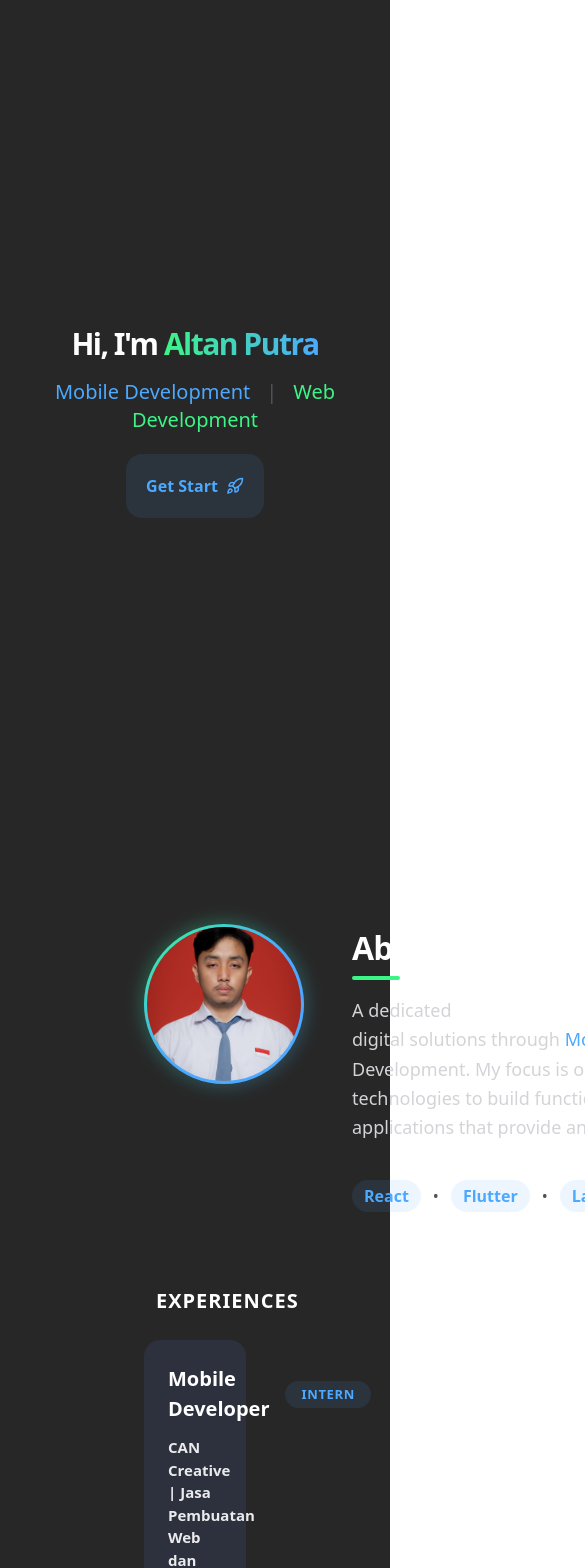
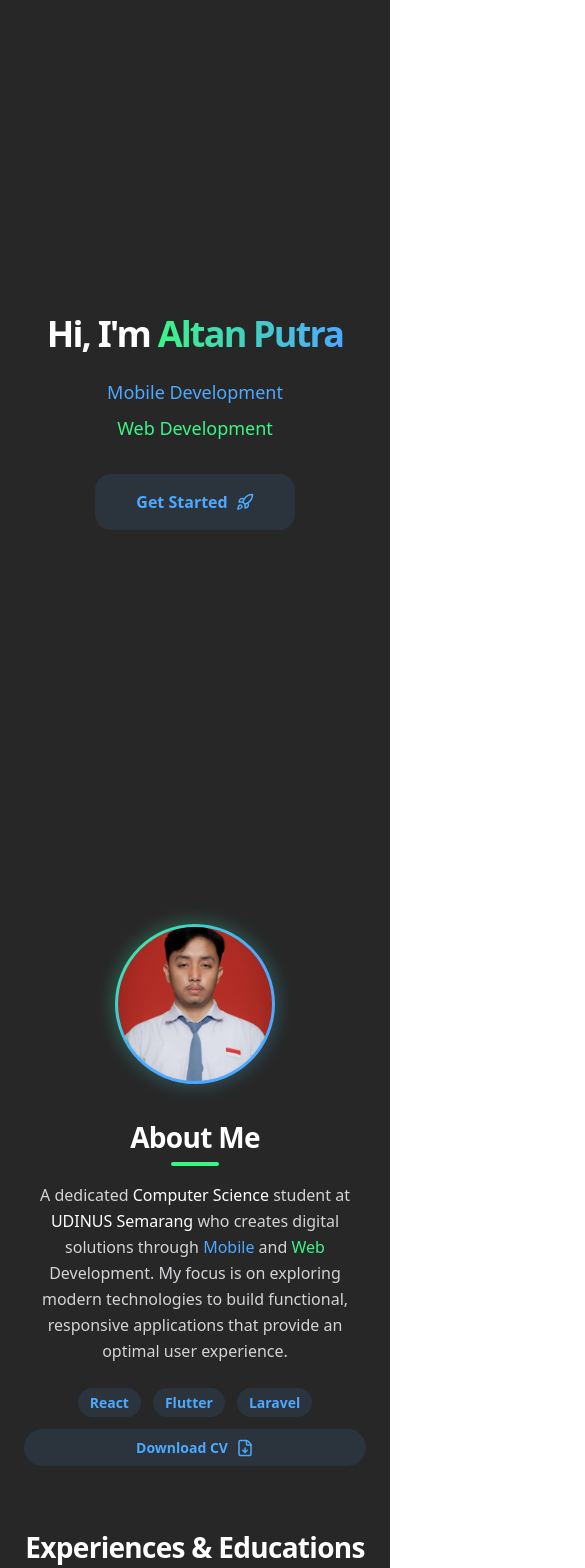
Before and after one commit to altantheprodigy/my-porto, a Next.js app: page / in a window 390 px wide. Shown: the top 1568 px of the page, 585 px wide, since content can reach past the window. Built offline with nearby package versions, Linux system fonts and the light colour scheme.

Commit message:
Responsive

```diff
--- a/app/page.tsx
+++ b/app/page.tsx
@@ -147,50 +147,53 @@ export default function Home() {
     // Outer container: Hapus padding dan gap di sini agar Hero bisa full-screen
     <div className="bg-hitam-utama min-h-screen font-sans text-black selection:bg-gray-200">
       {/* 1. HERO SECTION (Memenuhi Layar 100vh) */}
-      <section className="flex h-screen flex-col items-center justify-center text-center">
-        <h1 className="font-utama text-3xl font-bold tracking-tighter text-white md:text-5xl">
+      <section className="flex h-screen flex-col items-center justify-center px-6 text-center">
+        {/* Font Size: text-4xl di HP, text-6xl di Laptop */}
+        <h1 className="font-utama text-4xl font-bold tracking-tighter text-white md:text-6xl lg:text-7xl">
           Hi, I'm <span className="text-gradient-altan">Altan Putra</span>
         </h1>
-        <p className="mt-4 text-xl font-light text-zinc-400 md:text-2xl">
+
+        {/* Flex-col di HP agar tidak bertabrakan, Flex-row di Laptop */}
+        <p className="mt-6 flex flex-col items-center text-lg font-light text-zinc-400 md:flex-row md:text-2xl">
           <span className="text-brand-blue font-medium">
             Mobile Development
           </span>
-          <span className="mx-4 text-zinc-600">|</span>
-          <span className="text-brand-green font-medium">Web Development</span>
+          {/* Sembunyikan garis pemisah (|) di HP, munculkan di MD (tablet) ke atas */}
+          <span className="mx-4 hidden text-zinc-600 md:inline">|</span>
+          <span className="text-brand-green mt-2 font-medium md:mt-0">
+            Web Development
+          </span>
         </p>
+
+        {/* Tombol Get Started */}
         <a
           href="#about"
-          // Class dasar tombol tetap sama seperti keinginanmu
-          className="group bg-brand-blue/10 text-brand-blue hover:bg-brand-blue relative mt-5 flex w-fit items-center gap-2 overflow-hidden rounded-2xl px-5 py-5 text-[16px] font-semibold transition-all duration-300 hover:text-white active:scale-95"
+          className="group bg-brand-blue/10 text-brand-blue hover:bg-brand-blue relative mt-8 flex w-full max-w-[200px] items-center justify-center gap-2 overflow-hidden rounded-2xl px-6 py-4 text-[16px] font-semibold transition-all duration-300 hover:text-white active:scale-95 md:w-fit"
         >
-          {/* === 1. Animasi Cahaya Lewat Berwarna Gradasi === */}
           <div
-            // KITA GUNAKAN GRADIENT VAR DISINI MELALUI INLINE STYLE
             style={{ backgroundImage: "var(--bg-gradient-altan)" }}
-            // Penjelasan Class:
-            // absolute inset-0 : Agar memenuhi ukuran tombol
-            // -translate-x-full : Posisi awal di luar sebelah kiri
-            // opacity-70 : PENTING! Agar warnanya agak transparan seperti cahaya/kilatan, tidak blok solid. (Bisa diatur 50-90)
-            // transition-transform duration-700 : Durasi sedikit diperlambat agar warnanya lebih terlihat saat lewat
-            // group-hover:translate-x-full : Saat dihover, bergerak ke luar sebelah kanan
             className="absolute inset-0 -translate-x-full opacity-70 transition-transform duration-700 ease-in-out group-hover:translate-x-full"
           ></div>
 
-          <span className="relative z-10">Get Start</span>
+          <span className="relative z-10">Get Started</span>
 
-          {/* 2. Animasi Ikon (Bounce & Slide) */}
           <RocketIcon
             size={18}
             className="relative z-10 transition-all duration-300 group-hover:translate-y-0.5 group-hover:animate-bounce"
           />
         </a>
       </section>
-
       {/* 2. MAIN CONTENT WRAPPER (Mengembalikan padding & gap asli untuk sisa konten) */}
-      <div className="flex flex-col gap-15 px-36 py-20 pb-32">
-        <div id="about" className="flex flex-row items-start gap-12">
+      <div className="flex flex-col gap-15 px-6 py-20 pb-32 md:px-20 lg:px-36">
+        {/* 2. ABOUT ME SECTION */}
+        {/* Ubah 'flex-row' menjadi 'flex-col' untuk mobile, 'md:flex-row' untuk desktop */}
+        <div
+          id="about"
+          className="flex flex-col items-center gap-8 md:flex-row md:items-start md:gap-12"
+        >
           {/* Avatar Section */}
-          <div className="group relative h-40 w-40 shrink-0">
+          {/* Gunakan 'h-48 w-48' agar sedikit lebih besar di mobile agar proporsional */}
+          <div className="group relative h-40 w-40 shrink-0 md:h-48 md:w-48">
             <div className="from-brand-green to-brand-blue absolute -inset-1 rounded-full bg-gradient-to-br opacity-25 blur transition duration-1000 group-hover:opacity-50"></div>
 
             <div className="from-brand-green via-brand-blue to-brand-blue relative h-full w-full rounded-full bg-gradient-to-br p-[3px]">
@@ -198,8 +201,8 @@ export default function Home() {
                 <Image
                   src="/altan-seragam.jpeg"
                   alt="Altan Putra"
-                  width={160}
-                  height={160}
+                  width={192} // Sesuaikan dengan ukuran md:w-48
+                  height={192}
                   className="object-cover transition-transform duration-500 group-hover:scale-110"
                   priority
                 />
@@ -208,18 +211,21 @@ export default function Home() {
           </div>
 
           {/* Biography Section */}
-          <div className="flex flex-1 flex-col gap-4">
-            <div className="flex flex-col gap-1">
-              <h2 className="text-[32px] font-bold tracking-tight text-white">
+          {/* 'text-center' di mobile, 'md:text-left' di desktop */}
+          <div className="flex flex-1 flex-col items-center gap-4 text-center md:items-start md:text-left">
+            <div className="flex flex-col items-center gap-1 md:items-start">
+              <h2 className="text-[28px] font-bold tracking-tight text-white md:text-[32px]">
                 About Me
               </h2>
               <div className="bg-brand-green h-1 w-12 rounded-full"></div>
             </div>
 
-            <p className="max-w-2xl text-[18px] leading-relaxed font-light text-zinc-300">
+            <p className="max-w-2xl text-[16px] leading-relaxed font-light text-zinc-300 md:text-[18px]">
               A dedicated{" "}
               <span className="font-medium text-white">Computer Science</span>{" "}
-              student who creates digital solutions through{" "}
+              student at{" "}
+              <span className="font-medium text-white">UDINUS Semarang</span>{" "}
+              who creates digital solutions through{" "}
               <span className="text-brand-blue font-medium">Mobile</span> and{" "}
               <span className="text-brand-green font-medium">Web</span>{" "}
               Development. My focus is on exploring modern technologies to build
@@ -227,42 +233,33 @@ export default function Home() {
               experience.
             </p>
 
-            {/* Tech Stack List */}
-            <div className="mt-2 flex items-center gap-3">
-              <span className="text-brand-blue bg-brand-blue/10 rounded-full px-3 py-1 text-[16px] font-semibold">
+            {/* Tech Stack List: 'justify-center' di mobile, 'md:justify-start' di desktop */}
+            {/* Gunakan 'flex-wrap' agar tag tidak terpotong saat layar sempit */}
+            <div className="mt-2 flex flex-wrap justify-center gap-3 md:justify-start">
+              <span className="text-brand-blue bg-brand-blue/10 rounded-full px-3 py-1 text-[14px] font-semibold md:text-[16px]">
                 React
               </span>
-              <span className="text-zinc-600">•</span>
-              <span className="text-brand-blue bg-brand-blue/10 rounded-full px-3 py-1 text-[16px] font-semibold">
+              <span className="hidden text-zinc-600 md:inline">•</span>
+              <span className="text-brand-blue bg-brand-blue/10 rounded-full px-3 py-1 text-[14px] font-semibold md:text-[16px]">
                 Flutter
               </span>
-              <span className="text-zinc-600">•</span>
-              <span className="text-brand-blue bg-brand-blue/10 rounded-full px-3 py-1 text-[16px] font-semibold">
+              <span className="hidden text-zinc-600 md:inline">•</span>
+              <span className="text-brand-blue bg-brand-blue/10 rounded-full px-3 py-1 text-[14px] font-semibold md:text-[16px]">
                 Laravel
               </span>
-              <span className="text-zinc-600">•</span>
+              <span className="hidden text-zinc-600 md:inline">•</span>
+
+              {/* Tombol Download CV: 'w-full' di mobile agar mudah diklik */}
               <a
                 href="/CV Altan Assyfa Naura Putra.pdf"
                 download
-                // Class dasar tombol tetap sama seperti keinginanmu
-                className="group bg-brand-blue/10 text-brand-blue hover:bg-brand-blue relative flex w-fit items-center gap-2 overflow-hidden rounded-full px-4 py-1.5 text-[16px] font-semibold transition-all duration-300 hover:text-white active:scale-95"
+                className="group bg-brand-blue/10 text-brand-blue hover:bg-brand-blue relative flex w-full items-center justify-center gap-2 overflow-hidden rounded-full px-4 py-2 text-[14px] font-semibold transition-all duration-300 hover:text-white active:scale-95 md:w-fit md:text-[16px]"
               >
-                {/* === 1. Animasi Cahaya Lewat Berwarna Gradasi === */}
                 <div
-                  // KITA GUNAKAN GRADIENT VAR DISINI MELALUI INLINE STYLE
                   style={{ backgroundImage: "var(--bg-gradient-altan)" }}
-                  // Penjelasan Class:
-                  // absolute inset-0 : Agar memenuhi ukuran tombol
-                  // -translate-x-full : Posisi awal di luar sebelah kiri
-                  // opacity-70 : PENTING! Agar warnanya agak transparan seperti cahaya/kilatan, tidak blok solid. (Bisa diatur 50-90)
-                  // transition-transform duration-700 : Durasi sedikit diperlambat agar warnanya lebih terlihat saat lewat
-                  // group-hover:translate-x-full : Saat dihover, bergerak ke luar sebelah kanan
                   className="absolute inset-0 -translate-x-full opacity-70 transition-transform duration-700 ease-in-out group-hover:translate-x-full"
                 ></div>
-
                 <span className="relative z-10">Download CV</span>
-
-                {/* 2. Animasi Ikon (Bounce & Slide) */}
                 <FileDown
                   size={18}
                   className="relative z-10 transition-all duration-300 group-hover:translate-y-0.5 group-hover:animate-bounce"
@@ -273,18 +270,26 @@ export default function Home() {
         </div>
 
         {/* Experiences & Educations Section */}
-        {/* Grid Container: Kiri (Experiences), Kanan (Educations) */}
-        <div className="grid grid-cols-1 gap-10 lg:grid-cols-2">
-          {/* Kolom Kiri: Experiences */}
+        <div className="flex flex-col gap-8">
+          <div className="flex flex-col items-center gap-1 md:items-start">
+            <h2 className="text-[28px] font-bold tracking-tight text-white md:text-[32px]">
+              Experiences & Educations
+            </h2>
+            <div className="bg-brand-green h-1 w-20 rounded-full md:w-80"></div>
+          </div>
+
+          {/* Grid: 1 Kolom di HP, 2 Kolom di Desktop (LG) */}
+          <div className="grid grid-cols-1 gap-12 lg:grid-cols-2">
+            {/* Kolom Experiences */}
             <div className="flex flex-col gap-6">
-            <div className="flex items-center gap-3">
+              <div className="flex items-center justify-center gap-3 md:justify-start">
                 <div className="bg-brand-blue h-2 w-2 rounded-full"></div>
-              <h3 className="text-[20px] font-bold tracking-wider text-white uppercase">
+                <h3 className="text-[18px] font-bold tracking-wider text-white uppercase">
                   Experiences
                 </h3>
               </div>
 
-            <div className="flex h-full flex-col gap-5">
+              <div className="grid grid-cols-1 gap-5">
                 <ExperienceCard
                   role="Mobile Developer"
                   status="Intern"
@@ -305,19 +310,20 @@ export default function Home() {
                     "Collaborated in a team to develop mobile application features using Flutter. Ensured optimal performance and responsive layout for Android and iOS platforms.",
                   ]}
                 />
+                {/* Tambahkan Card lainnya sesuai kebutuhan */}
               </div>
             </div>
 
-          {/* Kolom Kanan: Educations */}
+            {/* Kolom Educations */}
             <div className="flex flex-col gap-6">
-            <div className="flex items-center gap-3">
+              <div className="flex items-center justify-center gap-3 md:justify-start">
                 <div className="bg-brand-green h-2 w-2 rounded-full"></div>
-              <h3 className="text-[20px] font-bold tracking-wider text-white uppercase">
+                <h3 className="text-[18px] font-bold tracking-wider text-white uppercase">
                   Educations
                 </h3>
               </div>
 
-            <div className="flex h-full flex-col gap-5">
+              <div className="grid grid-cols-1 gap-5">
                 <ExperienceCard
                   role="Informatics Engineering"
                   status="Student"
@@ -341,76 +347,93 @@ export default function Home() {
               </div>
             </div>
           </div>
+        </div>
 
         {/* What I Do Section */}
-        <div className="mt-5 flex flex-row items-start gap-7">
-          <div className="flex flex-1 flex-col gap-3">
-            <h3 className="text-[28px] font-medium text-white">What I Do</h3>
-            <p className="text-[18px] leading-relaxed font-normal text-white">
+        <div className="mt-10 flex flex-col gap-20 lg:flex-row lg:items-stretch lg:gap-7">
+          {/* Teks Judul & Deskripsi */}
+          <div className="flex flex-col items-center gap-3 text-center lg:flex-1 lg:items-start lg:text-left">
+            <h3 className="text-[28px] font-medium text-white md:text-[32px]">
+              What I Do
+            </h3>
+            <p className="max-w-md text-[16px] leading-relaxed font-normal text-zinc-300 md:text-[18px]">
               Exploring modern technology to build functional, responsive{" "}
               <span className="text-brand-blue font-medium">Applications</span>{" "}
               and <span className="text-brand-green font-medium">Websites</span>{" "}
-              that provide an optimal user experience.{" "}
+              that provide an optimal user experience.
             </p>
           </div>
-          <div className="flex flex-[4] flex-row gap-5">
+
+          {/* Container Kartu Service */}
+          {/* Di HP: Stack vertikal dengan gap besar karena ada ikon -top-12 */}
+          {/* Di Tablet: Grid 2 kolom */}
+          {/* Di Laptop: Flex 3 kolom */}
+          <div className="grid flex-[4] grid-cols-1 gap-x-6 gap-y-20 md:grid-cols-2 lg:flex lg:flex-row">
+            <div className="flex-1">
               <ServiceCard
                 logo={
-                <FlutterIcon className="h-10 w-10 text-zinc-500 transition-colors duration-500 group-hover:text-[#06B6D4]" />
+                  <FlutterIcon className="h-10 w-10 text-zinc-500 group-hover:text-[#06B6D4]" />
                 }
                 title="Mobile Development"
                 desc="Developing high-performance apps with Flutter."
-              color="#FFFFFF"
+                color="#06B6D4"
               />
+            </div>
+            <div className="flex-1">
               <ServiceCard
                 logo={
-                <NextIcon className="h-6 w-6 text-zinc-500 transition-colors duration-500 group-hover:text-[#FFFFFF]" />
+                  <NextIcon className="h-6 w-6 text-zinc-500 group-hover:text-[#FFFFFF]" />
                 }
                 title="Web Development"
                 desc="Building modern web apps with Next.js."
                 color="#FFFFFF"
               />
+            </div>
+            <div className="flex-1">
               <ServiceCard
                 logo={
-                <FigmaIcon className="h-6 w-6 text-zinc-500 transition-colors duration-500 group-hover:text-[#F24E1E]" />
+                  <FigmaIcon className="h-6 w-6 text-zinc-500 group-hover:text-[#F24E1E]" />
                 }
                 title="UI Design"
-              desc="Creating interactive UI using Figma"
-              color="#FFFFFF"
+                desc="Creating interactive UI using Figma."
+                color="#F24E1E"
               />
-            {/* <ServiceCard
-              logo="/flutter_logo.png"
-              title="Mobile Development"
-              desc="Developing high-performance apps with Flutter."
-              color="#4CA9FF"
-            /> */}
+            </div>
           </div>
         </div>
 
         {/* Tech Stack Section */}
         <div className="flex flex-col gap-6">
-          <div className="flex flex-col gap-1">
-            <h2 className="text-[32px] font-bold tracking-tight text-white">
+          <div className="flex flex-col items-center gap-1 md:items-start">
+            <h2 className="text-[28px] font-bold tracking-tight text-white md:text-[32px]">
               Tech Stack
             </h2>
-            <div className="bg-brand-green h-1 w-50 rounded-full"></div>
+            <div className="bg-brand-green h-1 w-20 rounded-full md:w-50"></div>
           </div>
 
-          <div className="grid grid-cols-1 gap-6 sm:grid-cols-2 lg:grid-cols-3">
+          {/* Grid Dinamis:
+      1 Kolom di HP sangat kecil,
+      2 Kolom di HP standar (sm),
+      3 Kolom di Laptop (lg)
+  */}
+          <div className="grid grid-cols-1 gap-4 sm:grid-cols-2 lg:grid-cols-3 lg:gap-6">
             {skills.map((skill, index) => (
               <div
                 key={index}
                 style={{ "--hover-color": skill.color } as React.CSSProperties}
-                className="group hover:border-brand-blue/30 relative flex w-full flex-row items-center gap-6 rounded-2xl border border-transparent bg-[#2D313E] px-6 py-5 transition-all duration-500 ease-out hover:-translate-y-2 hover:border-[var(--hover-color)] hover:shadow-[0_10px_40px_-10px_var(--hover-color)]"
+                className="group relative flex w-full flex-row items-center gap-4 rounded-2xl border border-transparent bg-[#2D313E] px-4 py-4 transition-all duration-500 ease-out hover:-translate-y-2 hover:border-[var(--hover-color)] hover:shadow-[0_10px_40px_-10px_var(--hover-color)] md:gap-6 md:px-6 md:py-5"
               >
-                <div className="relative flex h-14 w-14 shrink-0 items-center justify-center overflow-hidden rounded-xl bg-[#34394A] transition-transform duration-500 group-hover:rotate-6">
+                {/* Ukuran Box Logo: Sedikit lebih kecil di mobile agar tidak sesak */}
+                <div className="relative flex h-12 w-12 shrink-0 items-center justify-center overflow-hidden rounded-xl bg-[#34394A] transition-transform duration-500 group-hover:rotate-6 md:h-14 md:w-14">
                   {skill.logo}
                 </div>
-                <div className="flex flex-col gap-1.5">
-                  <h3 className="text-[18px] font-bold text-white transition-colors duration-300 group-hover:text-[var(--hover-color)]">
+
+                <div className="flex flex-col gap-1">
+                  {/* Ukuran Font: text-base di mobile, text-lg di desktop */}
+                  <h3 className="text-[16px] font-bold text-white transition-colors duration-300 group-hover:text-[var(--hover-color)] md:text-[18px]">
                     {skill.name}
                   </h3>
-                  <span className="bg-brand-blue/10 w-fit rounded-full px-3 py-0.5 text-[14px] font-semibold text-white group-hover:text-[var(--hover-color)]">
+                  <span className="bg-brand-blue/10 w-fit rounded-full px-2.5 py-0.5 text-[12px] font-semibold text-white group-hover:text-[var(--hover-color)] md:text-[14px]">
                     {skill.level}
                   </span>
                 </div>
@@ -420,31 +443,24 @@ export default function Home() {
         </div>
 
         {/* My Project Section */}
-        <div id="MyProjects" className="flex flex-col gap-4">
-          <div className="flex flex-col gap-1">
-            <h2 className="text-[32px] font-bold tracking-tight text-white">
+        <div id="MyProjects" className="flex flex-col gap-8 md:gap-12">
+          <div className="flex flex-col items-center gap-1 md:items-start">
+            <h2 className="text-[28px] font-bold tracking-tight text-white md:text-[32px]">
               My Projects
             </h2>
-            <div className="bg-brand-green h-1 w-50 rounded-full"></div>
+            <div className="bg-brand-green h-1 w-20 rounded-full md:w-50"></div>
           </div>
 
+          <div className="flex flex-col gap-10 md:gap-16">
             {projects.map((project, index) => (
-            <ProjectCard
-              key={index}
-              category={project.category}
-              title={project.title}
-              description={project.description}
-              imageSrc={project.imageSrc}
-              downloadLink={project.downloadLink}
-              isDownload={project.isDownload}
-              downloadText={project.downloadText}
-              techStacks={project.techStacks}
-            />
+              <ProjectCard key={index} {...project} />
             ))}
+          </div>
 
+          {/* Tombol See More: w-full di mobile */}
           <a
             href="/AllProjects"
-            className="group relative mt-2 flex w-fit cursor-pointer flex-row items-center gap-4 rounded-[12px] bg-[#2D313E] px-4 py-3 transition-all duration-300 ease-out hover:-translate-y-1 hover:bg-[#34394A] hover:shadow-lg"
+            className="group relative mt-2 flex w-full cursor-pointer flex-row items-center justify-center gap-4 rounded-[12px] bg-[#2D313E] px-4 py-4 transition-all duration-300 ease-out hover:-translate-y-1 hover:bg-[#34394A] hover:shadow-lg md:w-fit md:py-3"
           >
             <div className="transition-transform duration-300 group-hover:scale-110">
               <Image
```
Also changed, not shown: app/AllProjects/page.tsx (+11 -12 lines), components/ProjectCard.tsx (+25 -26 lines), components/ServiceCard.tsx (+4 -8 lines). Lines whose indentation alone changed are shown as unchanged.
